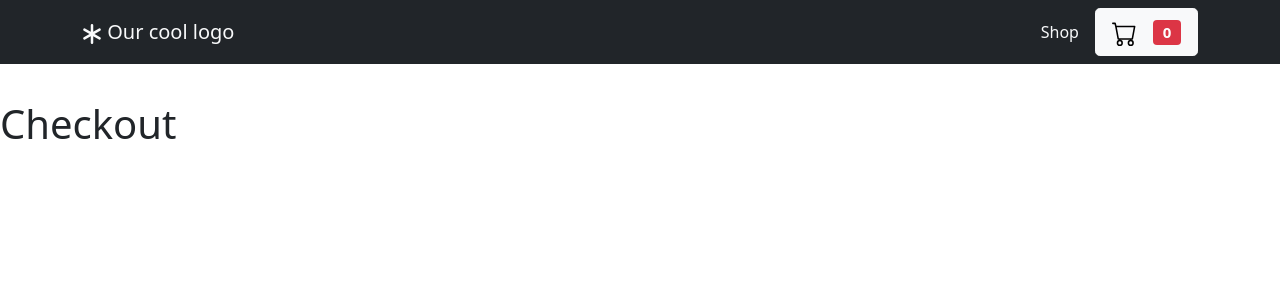
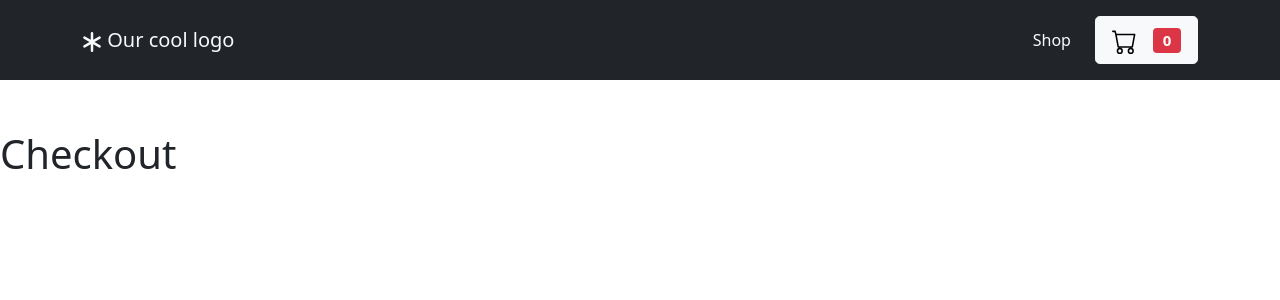
Before and after one commit to ghostwriter7/eCommerce, a React (Create React App) app: page /checkout in a window 1280 px wide. Shown: the top 300 px of the page. Built offline with nearby package versions, Linux system fonts and the light colour scheme; no server answers.

Commit message:
Added hamburger menu for sm screens

```diff
--- a/src/App.js
+++ b/src/App.js
@@ -68,7 +68,7 @@ function App() {
     <>
       <BrowserRouter>
         <NavbarComponent totalItems={totalItems} />
-        <div style={{ marginTop: "100px" }} />
+        <div style={{ marginTop: "130px" }} />
         <Switch>
           <Route exact path="/">
             {loading ? <Loading /> : ""}
--- a/src/components/Navbar/Navbar.jsx
+++ b/src/components/Navbar/Navbar.jsx
@@ -1,19 +1,24 @@
 import React from "react";
-import { Navbar, Container, Button, Badge, Stack } from "react-bootstrap";
+import { Navbar, Container, Button, Badge, Stack, Nav } from "react-bootstrap";
 import { Link } from "react-router-dom";
 import { Asterisk, Cart } from "react-bootstrap-icons";
 
 const NavbarComponent = ({ totalItems }) => {
   return (
     <>
-      <Navbar bg="dark" className="fixed-top">
+      <Navbar bg="dark" className="fixed-top py-3 px-3" expand="md">
         <Container fluid="md">
           <Link to="/">
             <Navbar.Brand className="text-light">
               <Asterisk /> Our cool logo
             </Navbar.Brand>
           </Link>
-          <Stack direction="horizontal" gap={3}>
+          <Navbar.Toggle
+            aria-controls="basic-navbar-nav"
+            className="bg-light"
+          />
+          <Navbar.Collapse id="basic-navbar-nav">
+            <Nav className="ms-auto d-flex align-items-center gap-4">
               <Link to="/shop" className="text-light">
                 Shop
               </Link>
@@ -23,7 +28,8 @@ const NavbarComponent = ({ totalItems }) => {
                   <Badge bg="danger">{totalItems}</Badge>
                 </Button>
               </Link>
-          </Stack>
+            </Nav>
+          </Navbar.Collapse>
         </Container>
       </Navbar>
     </>
--- a/src/components/Slider/Slide/Slide.jsx
+++ b/src/components/Slider/Slide/Slide.jsx
@@ -33,7 +33,10 @@ const Slide = ({ slide }) => {
           </h1>
         </div>
       </Col>
-      <Col md={4} className="d-flex align-items-center ">
+      <Col
+        md={4}
+        className="d-flex align-items-center justify-content-center justify-content-md-start"
+      >
         <img
           className="img-fluid img-thumbnail shadow-lg"
           style={{ height: "75%" }}
--- a/src/components/Slider/Slider.jsx
+++ b/src/components/Slider/Slider.jsx
@@ -10,17 +10,17 @@ const Slider = ({ products }) => {
     <>
       <Container className="my-5">
         <div className="d-flex justify-content-between my-5">
-          <h1>
+          <h1 className="mx-sm-auto mx-md-0">
             <Badge className="bg-danger px-5 py-3 shadow">
               SALE! <Tags className="ms-3" size={40} />
             </Badge>
           </h1>
-          <div className="d-flex flex-column align-items-end">
+          <div className="flex-column align-items-end d-none d-md-flex">
             <p className="text-muted h5 mb-0">Check out</p>
             <h1 className="display-5">Our best products</h1>
           </div>
         </div>
-        <Carousel className="w-100 bg-dark py-5">
+        <Carousel className="w-100 bg-dark py-3">
           <Carousel.Item interval={3000}>
             <Slide slide={slides[0]} />
           </Carousel.Item>
```
Lines whose indentation alone changed are shown as unchanged.
